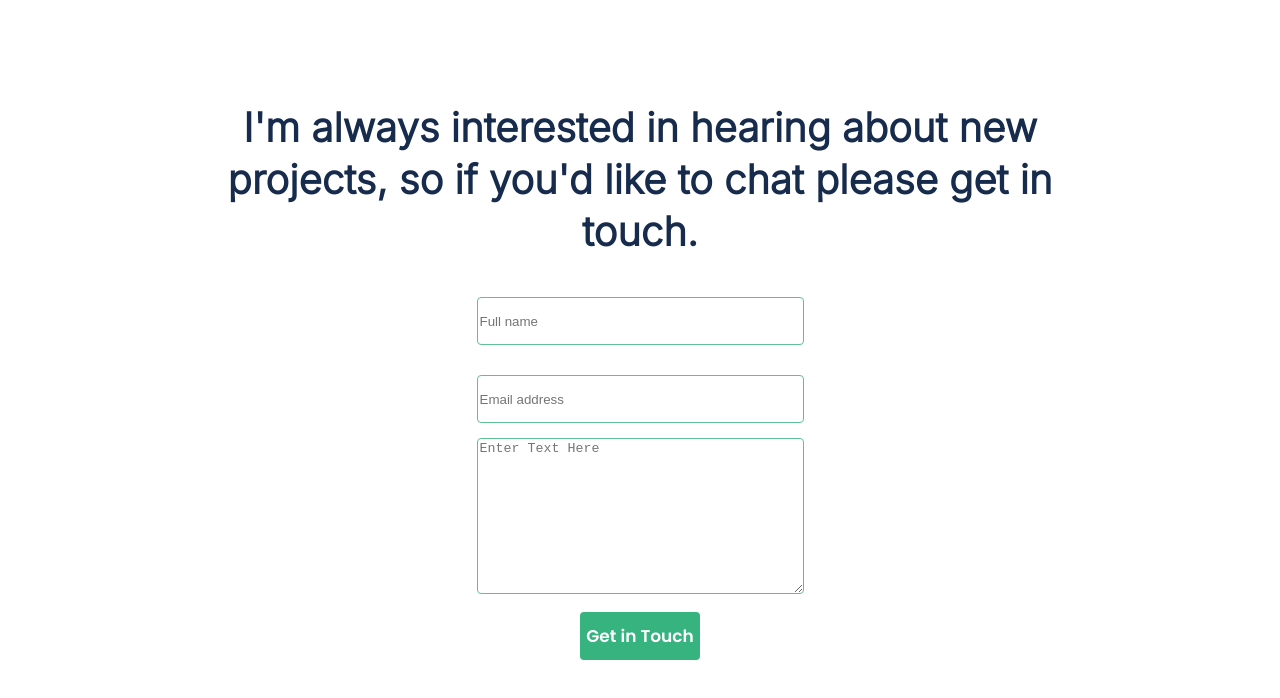
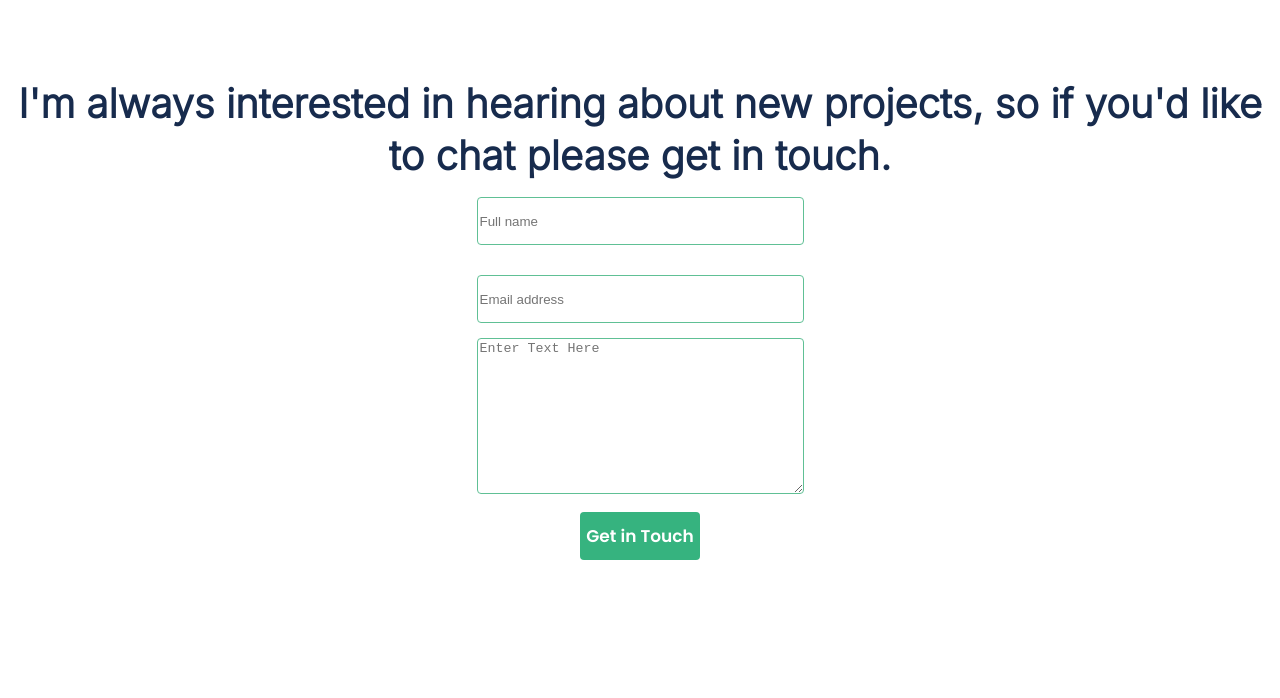
Before and after one commit to Profsain/Profsain-Portfolio, a plain HTML site: page index.html in a window 1280 px wide. Shown: the part 2830-3528 px from the top of the page. After the commit the page ends 3488 px from the top, so only its background shows below. Drawn offline with Linux system fonts and the light colour scheme; files whose address does not match are found by name.

Commit message:
Remove duplicate styling

```diff
--- a/asset/style/main.css
+++ b/asset/style/main.css
@@ -393,20 +393,6 @@ nav {
 }
 
 /* Contact section css */
-.introText {
-  padding: 24px 15%;
-  font-family:
-
-    'Inter',
-    sans-serif;
-  font-style: normal;
-  font-weight: 700;
-  font-size: 40px;
-  line-height: 52px;
-  color: #172b4d;
-  text-align: center;
-}
-
 form {
   display: flex;
   flex-direction: column;
@@ -423,7 +409,7 @@ input {
 }
 
 textarea {
-  border: 1px solid #60C095;
+  border: 1px solid #60c095;
   box-sizing: border-box;
   border-radius: 4px;
   width: 327px;
--- a/index.html
+++ b/index.html
@@ -253,7 +253,7 @@
       <section class="innerSection" id="contactSection">
         <div class="FormContainer">
           <div class="contactIntro">
-            <p class="introText">
+            <p class="sectionTitle">
               I'm always interested in hearing about new projects, so if you'd
               like to chat please get in touch.
             </p>
```
